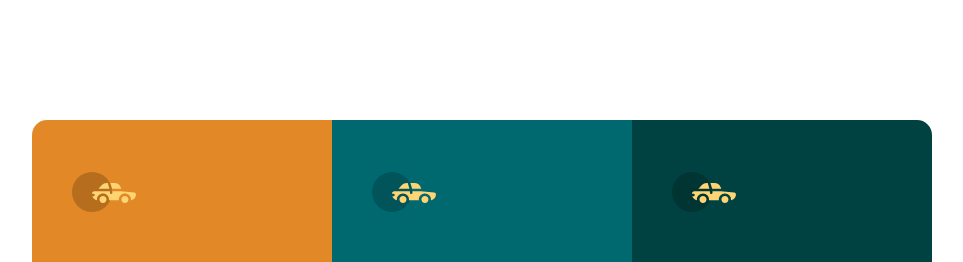
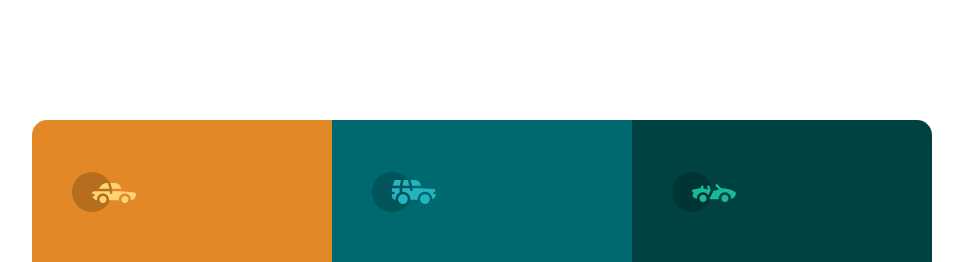
Before and after one commit to dammugopi/3_column_preview, a plain HTML site: page index.html in a window 1280 px wide. Shown: the top 262 px of the page, without its empty margins (158-1121 px from the left). Drawn offline with Linux system fonts and the light colour scheme; a web font is replaced by a local one.

Commit message:
make car correct

```diff
--- a/index.html
+++ b/index.html
@@ -39,7 +39,7 @@
     <div class="suvs">
       <div class="sedan2">
         <div class="icon">
-         <svg width="64" height="40" xmlns="http://www.w3.org/2000/svg"><g fill="none" fill-rule="evenodd"><circle fill="#000" opacity=".201" cx="20" cy="20" r="20"/><path d="M52.936 24.11c1.942 0 3.517 1.542 3.517 3.445 0 1.903-1.575 3.445-3.517 3.445s-3.516-1.542-3.516-3.445c0-1.903 1.574-3.445 3.516-3.445zm-21.957 0c1.942 0 3.517 1.542 3.517 3.445 0 1.903-1.575 3.445-3.517 3.445s-3.516-1.542-3.516-3.445c0-1.903 1.574-3.445 3.516-3.445zm6.948-4.848v1.429c0 .716.61 1.293 1.348 1.259a1.295 1.295 0 001.225-1.295v-1.393h8.256l13.483 1.313c.956.093 1.676.881 1.676 1.814 0 2.89-2.126 5.303-4.926 5.819.397-3.557-2.458-6.62-6.053-6.62-3.646 0-6.504 3.14-6.039 6.723h-9.879c.466-3.588-2.397-6.722-6.039-6.722-3.595 0-6.45 3.062-6.052 6.62-2.14-.398-3.916-1.912-4.61-3.931h1.142c.731 0 1.32-.598 1.285-1.322-.033-.678-.629-1.2-1.322-1.2H20v-.251c0-1.274 1.066-2.243 2.306-2.243h15.62zM42.59 11c2.645 0 4.99 1.556 5.972 3.963l.726 1.779H40.17L38.413 11h4.178zm-6.865 0l1.758 5.741H26.505l3.357-3.654A6.502 6.502 0 0134.644 11h1.082z" fill="#FFD473" fill-rule="nonzero"/></g></svg>
+          <svg width="64" height="40" xmlns="http://www.w3.org/2000/svg"><g fill="none" fill-rule="evenodd"><circle fill="#000" opacity=".201" cx="20" cy="20" r="20"/><path d="M31.002 22.358c2.917 0 5.18 2.593 4.762 5.506a4.828 4.828 0 01-2.962 3.778 4.797 4.797 0 01-5.3-1.165c-1.188-1.26-1.235-2.613-1.263-2.613-.42-2.924 1.857-5.506 4.763-5.506zm22 0c3.457 0 5.798 3.567 4.41 6.744A4.816 4.816 0 0152.3 31.94a4.826 4.826 0 01-4.06-4.077c-.42-2.915 1.846-5.506 4.762-5.506zm-15.04-6.083v1.462a1.29 1.29 0 001.352 1.29c.693-.033 1.227-.631 1.227-1.326v-1.426h8.3l13.056.716a1.29 1.29 0 011.164.917c.27.895.446 1.477.563 1.87h-1.047c-.694 0-1.291.534-1.324 1.228a1.29 1.29 0 001.288 1.352h1.445c-.164 2.225-1.57 4.193-3.6 5.05.13-4.212-3.255-7.63-7.384-7.63-4.317 0-7.762 3.718-7.358 8.086h-7.285c.43-4.655-3.503-8.531-8.131-8.046v-3.543h7.734zm-10.312 0v4.308a7.4 7.4 0 00-4.006 7.274 3.874 3.874 0 01-3.642-3.864v-1.635h1.46a1.29 1.29 0 000-2.58h-1.461v-3.213l.003-.29h7.646zm14.986-8.196c2.65 0 5 1.592 5.984 4.055l.63 1.579a5.525 5.525 0 01-.065-.004l-.026-.002-.034-.002-.022-.002a4.178 4.178 0 00-.224-.006l-.098-.001h-.039l-.136-.001h-.052l-.326-.001H40.211L38.528 8.08zm-13.632 0l-1.122 5.616h-7.144l1.47-4.71a1.29 1.29 0 011.231-.906h5.565zm6.832 0l1.683 5.615h-7.007l1.121-5.615h4.203z" fill="#26B5C0" fill-rule="nonzero"/></g></svg>
         </div>
 
          <p class="cartype">SUVs</p>
@@ -56,7 +56,7 @@
     <div class="luxury">
     <div class="sedan2">
       <div class="icon">
-       <svg width="64" height="40" xmlns="http://www.w3.org/2000/svg"><g fill="none" fill-rule="evenodd"><circle fill="#000" opacity=".201" cx="20" cy="20" r="20"/><path d="M52.936 24.11c1.942 0 3.517 1.542 3.517 3.445 0 1.903-1.575 3.445-3.517 3.445s-3.516-1.542-3.516-3.445c0-1.903 1.574-3.445 3.516-3.445zm-21.957 0c1.942 0 3.517 1.542 3.517 3.445 0 1.903-1.575 3.445-3.517 3.445s-3.516-1.542-3.516-3.445c0-1.903 1.574-3.445 3.516-3.445zm6.948-4.848v1.429c0 .716.61 1.293 1.348 1.259a1.295 1.295 0 001.225-1.295v-1.393h8.256l13.483 1.313c.956.093 1.676.881 1.676 1.814 0 2.89-2.126 5.303-4.926 5.819.397-3.557-2.458-6.62-6.053-6.62-3.646 0-6.504 3.14-6.039 6.723h-9.879c.466-3.588-2.397-6.722-6.039-6.722-3.595 0-6.45 3.062-6.052 6.62-2.14-.398-3.916-1.912-4.61-3.931h1.142c.731 0 1.32-.598 1.285-1.322-.033-.678-.629-1.2-1.322-1.2H20v-.251c0-1.274 1.066-2.243 2.306-2.243h15.62zM42.59 11c2.645 0 4.99 1.556 5.972 3.963l.726 1.779H40.17L38.413 11h4.178zm-6.865 0l1.758 5.741H26.505l3.357-3.654A6.502 6.502 0 0134.644 11h1.082z" fill="#FFD473" fill-rule="nonzero"/></g></svg>
+        <svg width="64" height="40" xmlns="http://www.w3.org/2000/svg"><g fill="none" fill-rule="evenodd"><circle fill="#000" opacity=".201" cx="20" cy="20" r="20"/><path d="M30.98 22.835c1.941 0 3.516 1.604 3.516 3.583 0 1.978-1.575 3.582-3.517 3.582s-3.516-1.604-3.516-3.582c0-1.979 1.574-3.583 3.516-3.583zm21.956 0c1.942 0 3.517 1.604 3.517 3.583 0 1.978-1.575 3.582-3.517 3.582s-3.516-1.604-3.516-3.582c0-1.979 1.574-3.583 3.516-3.583zm-9.143-10.45a1.27 1.27 0 011.819 0l3.715 3.784c4.444-.115 9.7 1.142 13.964 3.753.387.237.624.664.624 1.124 0 3.006-2.126 5.514-4.926 6.05.397-3.698-2.458-6.882-6.053-6.882-3.646 0-6.504 3.264-6.039 6.99h-9.669c.76-1.544.993-2.026 1.337-2.711l.082-.162c.421-.835 1.056-2.07 2.883-5.65 1.68-.023 3.47-.408 5.247-1.403l-2.984-3.04a1.328 1.328 0 010-1.854zm-7.68 1.064c.683-.2 1.395.202 1.592.898l.749 2.652a3.46 3.46 0 01-.247 2.51l-1.733 3.395-.216.424c-1.07-1.89-3.06-3.114-5.279-3.114-3.595 0-6.45 3.184-6.052 6.885-1.832-.347-3.414-1.537-4.278-3.276a1.331 1.331 0 01.117-1.376l.955-1.303-1.325-1.295c-.751-.735-.376-2.024.64-2.231l6.614-1.346.13-.026c.092-.019.145-.03.157-.031.314-.146 1.07-.591 1.07-1.506 0-.734.592-1.327 1.316-1.31.712.016 1.268.662 1.256 1.388a4.11 4.11 0 01-.348 1.611 22.69 22.69 0 014.7 1.146l-.7-2.473a1.314 1.314 0 01.882-1.622z" fill="#19B89D" fill-rule="nonzero"/></g></svg>
       </div>
 
        <p class="cartype">Luxury</p>
```
